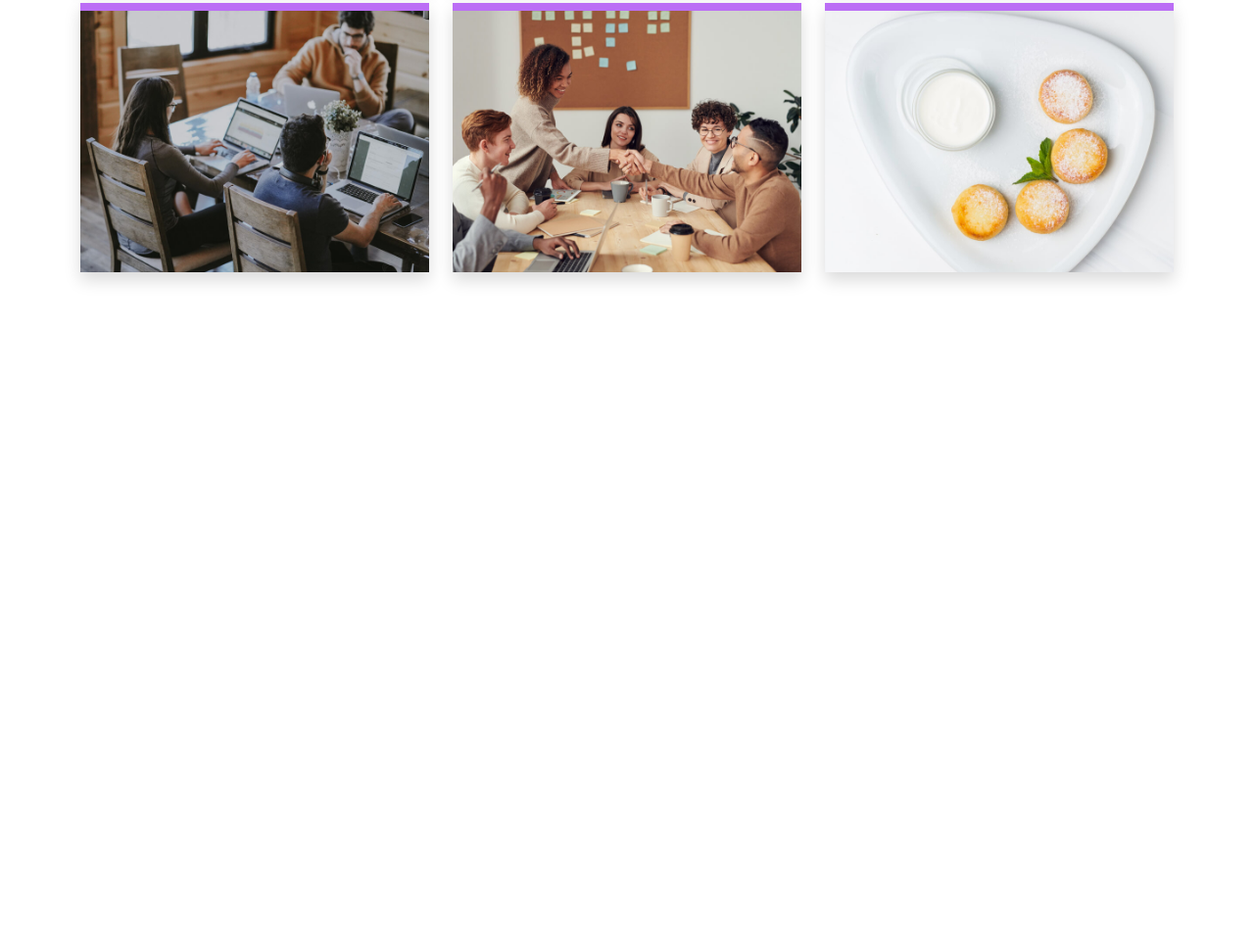
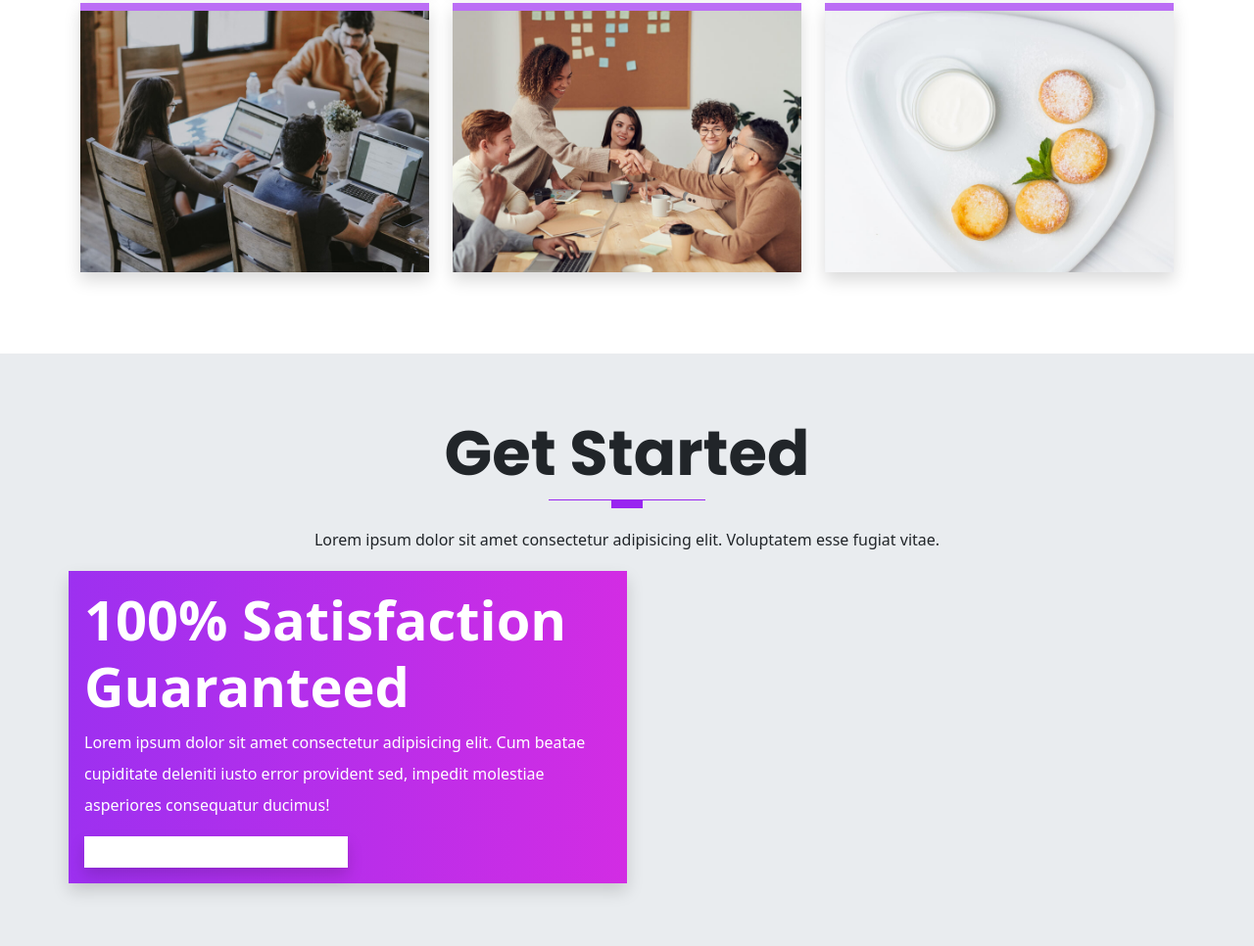
Before and after one commit to LilyMilano/bootstrap5-sass-demo-portfolio, a website: page index.html in a window 1280 px wide. Shown: the part 5918-6884 px from the top of the page at 98% size. Before the commit the page ends 6279 px from the top, so only its background shows below. Drawn offline with Linux system fonts and the light colour scheme.

Commit message:
[FEATURE] Add 'Get Started' section'

```diff
--- a/index.html
+++ b/index.html
@@ -784,8 +784,39 @@
 	</section>
 
 
+	<!--////////////////////////////////////////////////////////////////////
+						START SECTION 8 - GET STARTED
+	///////////////////////////////////////////////////////////////////->
+
+	<-- Emmet: section#contact.get-started>.container> -->
 
 
+	<section id="contact" class="get-started">
+		<div class="container">
+
+			<div class="row text-center">
+				<h1 class="display-3 fw-bold text-capitalize">Get Started</h1>
+				<div class="heading-line"></div>
+				<p class="lh-lg">
+					Lorem ipsum dolor sit amet consectetur adipisicing elit. Voluptatem esse fugiat vitae.
+				</p>
+			</div>
+
+			<!-- Start the CTA Content -->
+			<div class="row text-white">
+				<div class="col-12 col-lg-6 gradient shadow p-3">
+					<div class="cta-info w-100">
+						<h4 class="display-4 fw-bold">100% Satisfaction Guaranteed</h4>
+						<p class="lh-lg">
+						Lorem ipsum dolor sit amet consectetur adipisicing elit. Cum beatae cupiditate deleniti iusto error provident sed, impedit molestiae asperiores consequatur ducimus!
+						</p>
+						<div class="col-12 col-lg-6 bg-white shadow p-3">
+						</div>
+					</div>
+				</div>
+			</div>
+		</div>
+	</section>
 
 
 
--- a/scss/components/_typography.scss
+++ b/scss/components/_typography.scss
@@ -70,3 +70,12 @@
 	border-right: 0.1rem solid $gray-300;
 	height: 100%;
 }
+
+// GRADIENT BG
+.gradient {
+	background: linear-gradient(
+		to right,
+		rgba($primary, 0.95),
+		rgba($secondary, 0.95)
+	);
+}
--- a/scss/sections/_get-started.scss
+++ b/scss/sections/_get-started.scss
@@ -0,0 +1,7 @@
+@use '../custom' as *;
+@use '../components/mixins' as *;
+
+.get-started {
+	padding: 4rem 0;
+	background-color: $gray-200;
+}
```
Also changed, not shown: assets/css/style.css, 1 other file.
